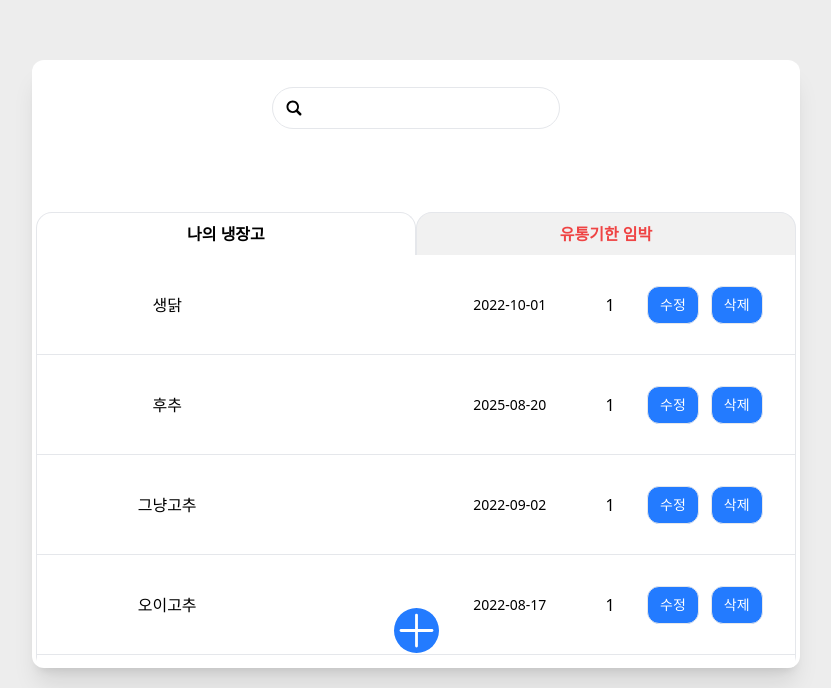
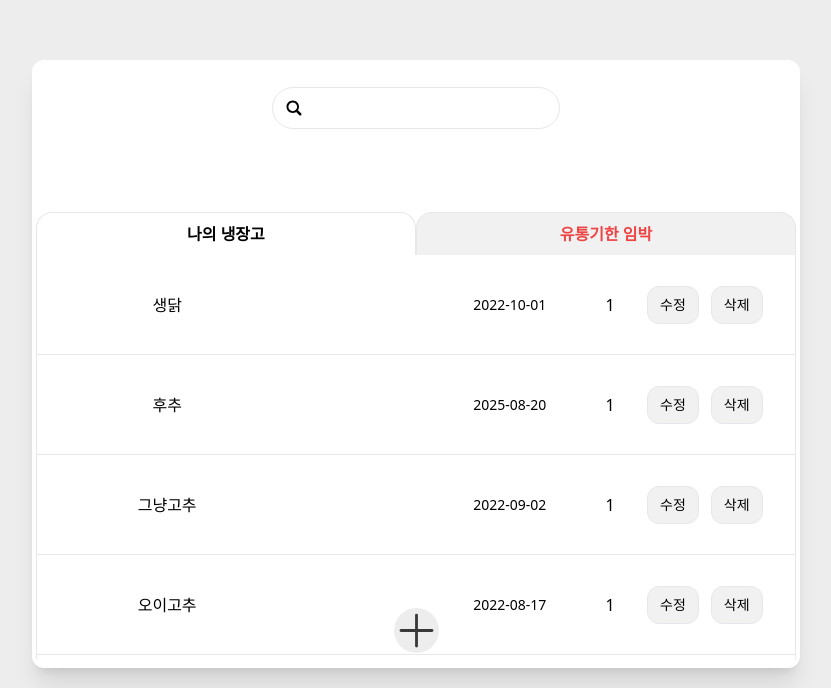
Before and after one commit to Dcom-KHU/refrigerator-front, a Next.js app: page /myrefriger in a window 1280 px wide. Shown: the part 112-800 px from the top of the page, without its empty margins (224-1055 px from the left). Built offline with nearby package versions, Linux system fonts and the light colour scheme.

Commit message:
style:주석추가

```diff
--- a/components/UI/AddIngrediant.tsx
+++ b/components/UI/AddIngrediant.tsx
@@ -24,7 +24,7 @@ const AddIngrediant = () => {
     return (
         <>
             {showModal && (
-                <AddIngrediantModal
+                <AddIngrediantModal //재료 추가 모달
                     isShow={isAdding}
                     setIsShow={setIsAdding}
                     setShowModal={setShowModal}
@@ -35,7 +35,7 @@ const AddIngrediant = () => {
                 />
             )}
             <div className="flex absolute justify-center items-center w-full h-14 bottom-0 rounded-b-xl">
-                <div className="sticky self-center mb-5 rounded-full bg-[#237bff] hover:bg-[#0d6efd] cursor-pointer">
+                <div className="sticky self-center mb-5 rounded-full bg-[#ededed] hover:bg-[#e4e4e4] cursor-pointer">
                     <Plus width={45} height={45} onClick={onClick} />
                 </div>
             </div>
--- a/components/UI/MyIngrediantsCard.tsx
+++ b/components/UI/MyIngrediantsCard.tsx
@@ -20,27 +20,30 @@ const MyIngrediantsCard = ({ item, isDanger }: propType) => {
     const [isModifying, setIsModifying] = useRecoilState(isModifyingState);
     const [showModal, setShowModal] = useState(false);
 
+    //리스트에 재료정보 수정
     const onClick = () => {
-        if (isModifying) return;
+        if (isModifying) return; //수정중이면 return
         if (!showModal) {
             setShowModal(true);
             setIsModifying(true);
         } else {
+            //모달이 사라질 때 animation을 주기위한 로직
             setIsModifying(false);
             setTimeout(() => {
                 setShowModal(false);
             }, 200);
         }
     };
-
+    //리스트에서 재료 삭제
     const deleteHandler = () => {
+        if (isModifying) return;
         const filtered = data.filter((now) => now.id !== item.id);
         setData(filtered);
     };
 
     return (
         <>
-            {showModal && (
+            {showModal && ( //재료 수정 모달
                 <AddIngrediantModal
                     isShow={isModifying}
                     setIsShow={setIsModifying}
@@ -67,13 +70,13 @@ const MyIngrediantsCard = ({ item, isDanger }: propType) => {
                     <div className="flex justify-center w-3/4 z-10">
                         <button
                             onClick={onClick}
-                            className="px-2 py-1 md:px-3 md:py-2 border rounded-lg sm:rounded-xl text-xs md:text-sm text-white bg-[#237bff] hover:bg-[#0d6efd] mr-3"
+                            className="px-2 py-1 md:px-3 md:py-2 border rounded-lg sm:rounded-xl text-xs md:text-sm bg-[#f1f1f1] hover:bg-[#f6f6f6] mr-3"
                         >
                             수정
                         </button>
                         <button
                             onClick={deleteHandler}
-                            className="px-2 py-1 md:px-3 md:py-2 border rounded-lg sm:rounded-xl text-xs md:text-sm text-white bg-[#237bff] hover:bg-[#0d6efd] mr-2 md:mr-0"
+                            className="px-2 py-1 md:px-3 md:py-2 border rounded-lg sm:rounded-xl text-xs md:text-sm bg-[#f1f1f1] hover:bg-[#f6f6f6] mr-2 md:mr-0"
                         >
                             삭제
                         </button>
--- a/pages/myrefriger.tsx
+++ b/pages/myrefriger.tsx
@@ -3,6 +3,7 @@ import MyRefSearch from '../components/UI/MyRefSearch';
 import MyIngrediantsList from '../components/UI/MyIngrediantsList';
 import { myIngrediants } from '../store/myIngrediants';
 import { useRecoilValue } from 'recoil';
+
 const MyRefriger: NextPage = () => {
     const data = useRecoilValue(myIngrediants);
 
--- a/store/myRefrigerStates.ts
+++ b/store/myRefrigerStates.ts
@@ -1,12 +1,13 @@
 import { atom } from 'recoil';
 import { v1 } from 'uuid';
 
-//나의 냉장고에서 검색중인 값의 state
+//나의 냉장고 검색 input의 value state
 export const myRefSearchState = atom<string>({
     key: `myRefSearchState/${v1()}`,
     default: '',
 });
 
+//재료를 추가 또는 수정 중인지 확인하는 state
 export const isModifyingState = atom<boolean>({
     key: `isModifying/${v1()}`,
     default: false,
```
Also changed, not shown: components/modal/AddIngrediantModal.tsx (+5 -2 lines), public/plus.svg.
